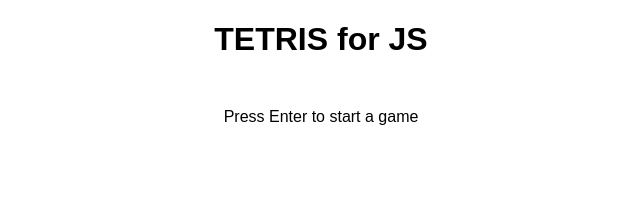
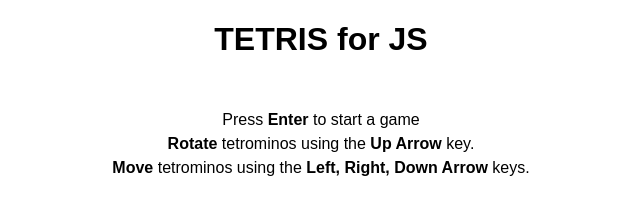
Before and after one commit to e-pikuza/tetris, a plain HTML site: page index.html in a window 1280 px wide. Shown: the whole page, without its empty margins (319-959 px from the left). Drawn offline with Linux system fonts and the light colour scheme.

Commit message:
Changed preview message

```diff
--- a/index.css
+++ b/index.css
@@ -24,4 +24,5 @@ body {
 
 .preview {
     text-align: center;
+    line-height: 1.5;
 }
--- a/modules/view.js
+++ b/modules/view.js
@@ -21,10 +21,13 @@ export class View {
     context = this.canvas.getContext('2d');
 
     preview () {
-        const previewDiv = document.createElement('div');
-        previewDiv.classList.add('preview');
-        previewDiv.innerHTML = "Press Enter to start a game";
-        document.getElementsByTagName("body")[0].appendChild(previewDiv);
+        const howToStartMsg = document.createElement('div');
+        const howToPlayMsg = document.createElement('div');
+
+        howToPlayMsg.classList.add('preview');
+        howToPlayMsg.innerHTML = `Press <b>Enter</b> to start a game <br> <b>Rotate</b> tetrominos using the <b>Up Arrow</b> key.
+            <br> <b>Move</b> tetrominos using the <b>Left, Right, Down Arrow</b> keys.`;
+        document.getElementsByTagName("body")[0].appendChild(howToPlayMsg);
 
     }
 
```
